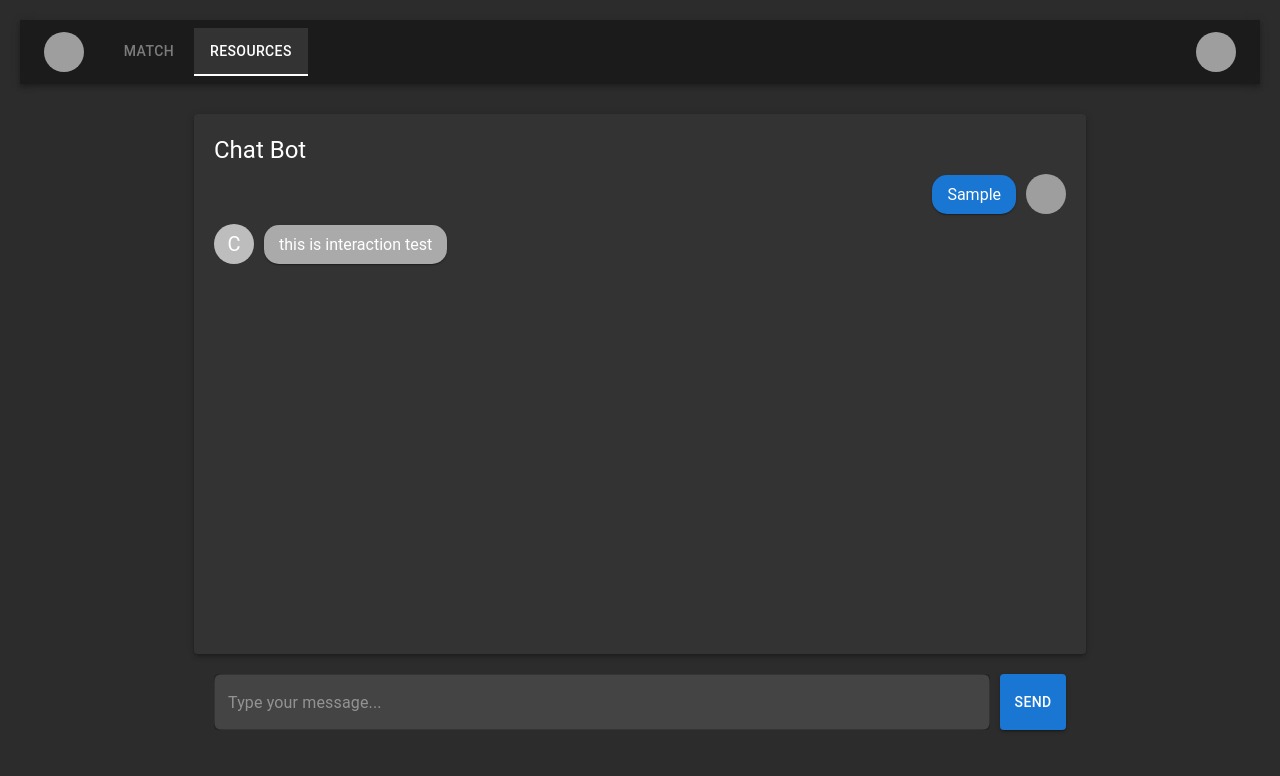
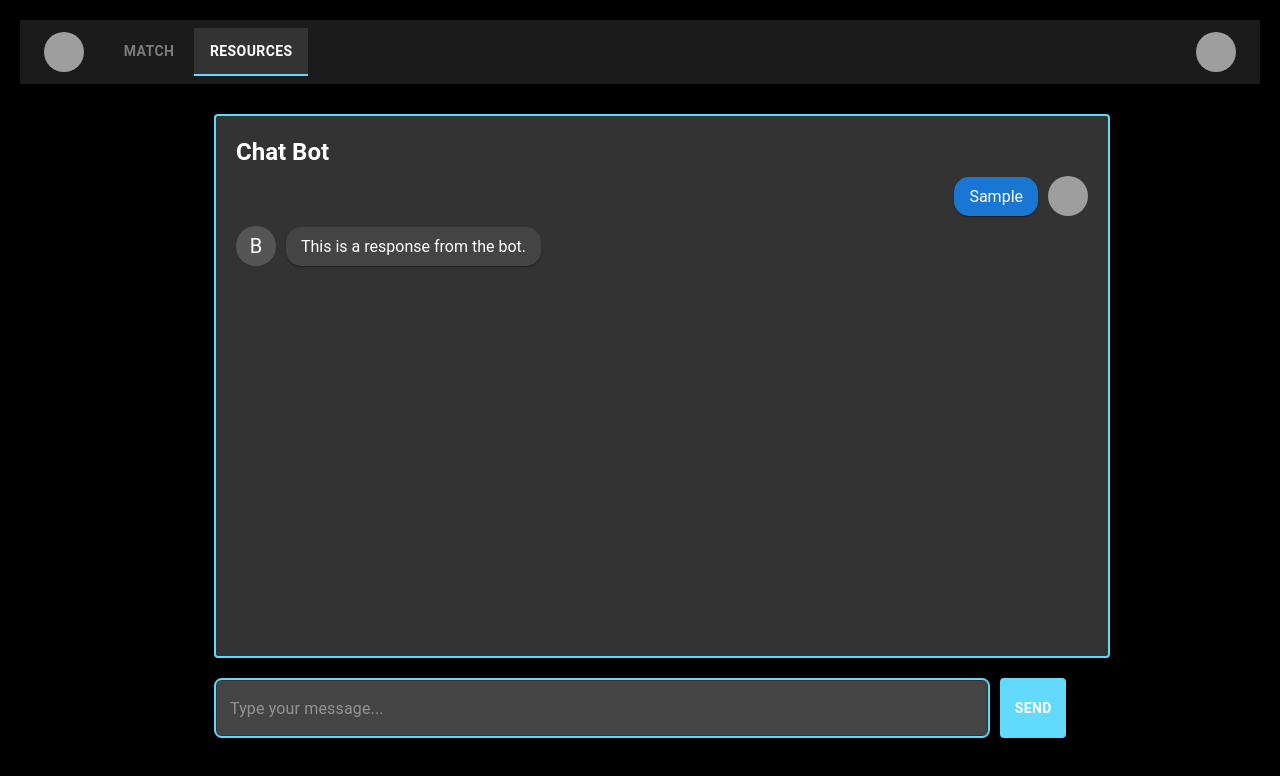
Before and after one commit to tsx0314/mentora, a React (Create React App) app: page /resources in a window 1280 px wide. Both pictures are taken after typing "Sample" into the empty fields and a click on the button "SEND". Shown: the top 776 px of the page. Built offline with nearby package versions, Linux system fonts and the light colour scheme; grey boxes are pictures that could not be loaded.

Commit message:
Update theme to match for matching & resource page

```diff
--- a/src/pages/MatchingPage.js
+++ b/src/pages/MatchingPage.js
@@ -86,7 +86,7 @@ function MatchingPage() {
         {/* File Upload Section */}
         <Grid container spacing={4} style={{ marginBottom: '30px' }}>
           <Grid item xs={12}>
-            <Paper style={{ padding: '20px', backgroundColor: '#444444', color: '#ffffff', borderRadius: '8px' }}>
+            <Paper style={{ padding: '20px', backgroundColor: '#444444', color: '#ffffff', border: '2px solid #61dafb' }}>
               <Typography variant="h6" gutterBottom style={{ fontFamily: 'Roboto', fontWeight: 'bold' }}>
                 Upload your file (PDF/DOCX):
               </Typography>
@@ -102,13 +102,13 @@ function MatchingPage() {
 
         {/* Submit Button Section */}
         <Box textAlign="center" marginTop="30px" marginBottom="30px">
-          <Button variant="contained" style={{ backgroundColor: '#555555', color: '#ffffff', fontFamily: 'Roboto', fontWeight: 'bold' }} onClick={handleSubmit}>
+          <Button variant="contained" style={{ backgroundColor: '#61dafb', color: '#ffffff', fontFamily: 'Roboto', fontWeight: 'bold'}} onClick={handleSubmit}>
             Submit
           </Button>
         </Box>
 
         {/* Output Section */}
-        <Paper style={{ padding: '20px', backgroundColor: '#333333', color: '#ffffff' }}>
+        <Paper style={{ padding: '20px', backgroundColor: '#333333', color: '#ffffff', border: '2px solid #61dafb'}}>
           <Typography variant="h6" gutterBottom style={{ fontFamily: 'Roboto', fontWeight: 'bold' }}>
             Output:
           </Typography>
--- a/src/pages/ResourcePage.js
+++ b/src/pages/ResourcePage.js
@@ -2,7 +2,6 @@ import React, { useState } from 'react';
 import { AppBar, Toolbar, Typography, Box, Container, Paper, Button, Avatar, Tabs, Tab, TextField } from '@mui/material';
 import { Link } from 'react-router-dom';
 import { useNavigate, useLocation } from 'react-router';
-import './ResourcePage.css'; // Custom CSS file for styling
 
 function ResourcePage() {
   const navigate = useNavigate();
@@ -18,14 +17,14 @@ function ResourcePage() {
       setMessages([
         ...messages,
         { text: newMessage, type: 'user' },
-        { text: 'this is interaction test', type: 'bot' }
+        { text: 'This is a response from the bot.', type: 'bot' }
       ]);
       inputElement.value = '';
     }
   };
 
   return (
-    <div style={{ backgroundColor: '#2c2c2c', minHeight: '100vh', padding: '20px' }}>
+    <div style={{ backgroundColor: 'black', minHeight: '100vh', padding: '20px', fontFamily: 'Roboto' }}>
       {/* Header Section */}
       <AppBar position="static" style={{ backgroundColor: '#1b1b1b' }}>
         <Toolbar style={{ justifyContent: 'space-between' }}>
@@ -36,7 +35,7 @@ function ResourcePage() {
               value={currentTab}
               onChange={(event, newValue) => navigate(newValue)}
               textColor="inherit"
-              TabIndicatorProps={{ style: { backgroundColor: '#ffffff' } }}
+              TabIndicatorProps={{ style: { backgroundColor: '#61dafb' } }}
             >
               <Tab
                 label="Match"
@@ -46,6 +45,8 @@ function ResourcePage() {
                 style={{
                   color: currentTab === '/matching' ? '#ffffff' : '#bbbbbb',
                   backgroundColor: currentTab === '/matching' ? '#333333' : 'inherit',
+                  fontFamily: 'Roboto',
+                  fontWeight: 'bold',
                 }}
               />
               <Tab
@@ -56,6 +57,8 @@ function ResourcePage() {
                 style={{
                   color: currentTab === '/resources' ? '#ffffff' : '#bbbbbb',
                   backgroundColor: currentTab === '/resources' ? '#333333' : 'inherit',
+                  fontFamily: 'Roboto',
+                  fontWeight: 'bold',
                 }}
               />
             </Tabs>
@@ -66,13 +69,13 @@ function ResourcePage() {
       </AppBar>
 
       {/* Main Content */}
-      <Container maxWidth="md" style={{ marginTop: '30px', display: 'flex', flexDirection: 'column', alignItems: 'center' }}>
+      <Container maxWidth="md" style={{ marginTop: '30px', fontFamily: 'Roboto' }}>
         {/* Chat Box Section */}
-        <Paper elevation={3} style={{ width: '100%', height: '500px', padding: '20px', backgroundColor: '#333333', color: '#ffffff', overflowY: 'auto' }}>
-          <Typography variant="h5" gutterBottom>
+        <Paper elevation={3} style={{ width: '100%', height: '500px', padding: '20px', backgroundColor: '#333333', color: '#ffffff', overflowY: 'auto', border: '2px solid #61dafb' }}>
+          <Typography variant="h5" gutterBottom style={{ fontFamily: 'Roboto', fontWeight: 'bold' }}>
             Chat Bot
           </Typography>
-          <div id="chat-box" className="chat-box">
+          <div id="chat-box" style={{ maxHeight: '400px', overflowY: 'auto' }}>
             {/* Render Messages */}
             {messages.map((message, index) => (
               <Box
@@ -83,15 +86,15 @@ function ResourcePage() {
                 style={{ marginBottom: '10px' }}
               >
                 {message.type === 'bot' && (
-                  <Avatar style={{ marginRight: '10px' }}>C</Avatar>
+                  <Avatar style={{ marginRight: '10px', backgroundColor: '#555555', color: '#ffffff' }}>B</Avatar>
                 )}
                 <Paper
                   style={{
                     padding: '10px 15px',
                     borderRadius: '15px',
                     maxWidth: '70%',
-                    backgroundColor: message.type === 'user' ? '#1976d2' : '#aaaaaa',
-                    color: '#ffffff'
+                    backgroundColor: message.type === 'user' ? '#1976d2' : '#444444',
+                    color: '#ffffff',
                   }}
                 >
                   {message.text}
@@ -113,12 +116,12 @@ function ResourcePage() {
             variant="outlined"
             InputProps={{ style: { color: '#ffffff' } }}
             InputLabelProps={{ style: { color: '#ffffff' } }}
-            style={{ backgroundColor: '#444444', borderRadius: '8px' }}
+            style={{ backgroundColor: '#444444', borderRadius: '8px', border: '2px solid #61dafb' }}
           />
           <Button
             variant="contained"
             onClick={handleSendMessage}
-            style={{ marginLeft: '10px', backgroundColor: '#1976d2', color: '#ffffff' }}
+            style={{ marginLeft: '10px', backgroundColor: '#61dafb', color: '#ffffff', fontFamily: 'Roboto', fontWeight: 'bold' }}
           >
             Send
           </Button>
```
